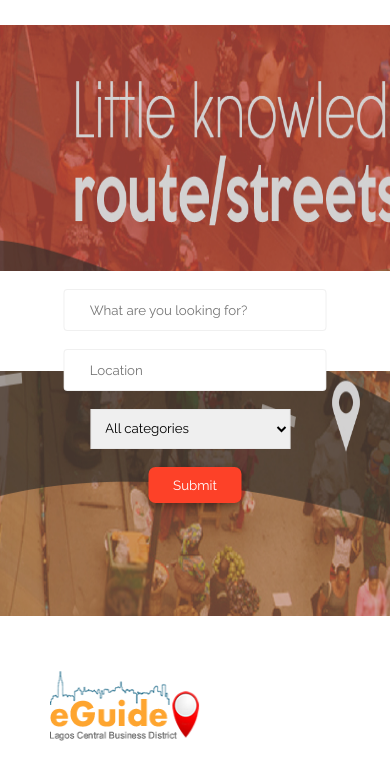
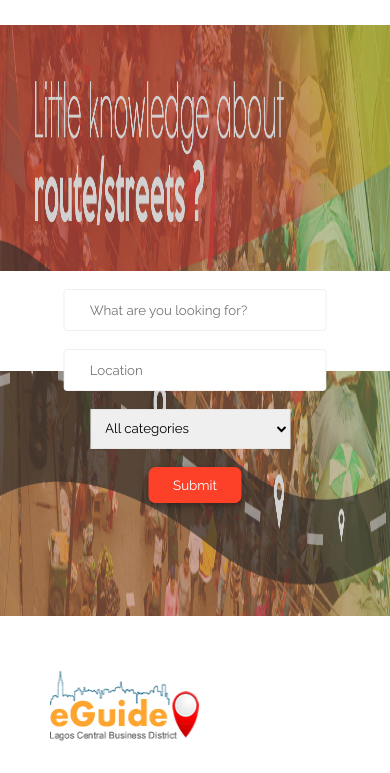
Before and after one commit to Tenotea/lcbd, a plain HTML site: page index.html in a window 390 px wide. Shown: the part 59-832 px from the top of the page. Drawn offline with Linux system fonts and the light colour scheme.

Commit message:
image fix

```diff
--- a/scripts/app.js
+++ b/scripts/app.js
@@ -16,16 +16,16 @@ hamburgerIcon.addEventListener('click', ()=>{
 // Carousel
 const bannerContainer = document.querySelector('.banner-container');
 
-bannerContainer.style.transform = 'translateX(-100vmax)';
+bannerContainer.style.transform = 'translateX(-100%)';
 
 window.addEventListener('load', ()=>{
   let translateValue = -200;
     const animator = setInterval(()=>{
-    bannerContainer.style.transform = 'translateX(' + translateValue + 'vmax)';
+    bannerContainer.style.transform = 'translateX(' + translateValue + '%)';
     translateValue -= 100;
     if(translateValue === -700){
       translateValue = -100;
-      bannerContainer.style.transform = 'translateX(0vmax)';
+      bannerContainer.style.transform = 'translateX(0%)';
       bannerContainer.style.transition = 'none';
     } else{
       bannerContainer.style.transition = '1s transform ease-in-out';
--- a/styles/main.scss
+++ b/styles/main.scss
@@ -62,7 +62,7 @@
     width: fit-content;
     transition: 1s transform ease-in-out ;
     img{
-      width: 100vmax;
+      width: 100%;
       height: 100%;
     }
   }
@@ -239,13 +239,12 @@ footer{
     .navigation{
       position: absolute;
       background-color: rgba(63, 63, 63, 0.274);
-      display: block;
       z-index: 5;
       width: 100%;
       height: 100vh;
       top: 0%;
       left: 0%;
-      transform: translateX(100% );
+      transform: translateX(100%);
       transition: .5s transform cubic-bezier(0.68, -0.55, 0.265, 1.55);
 
       ul{
```
Also changed, not shown: styles/main.css, 1 other file.
